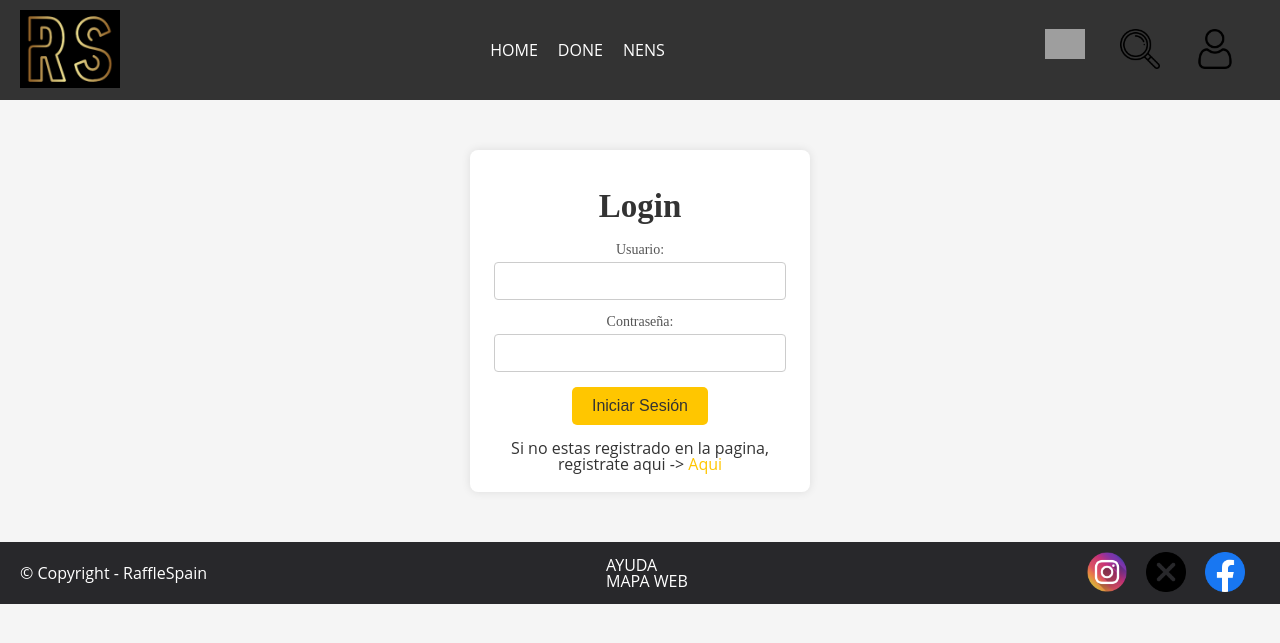
After one commit to alaedev23/RaffleSpainBoot, a PHP site: page /public/html/login.html in a window 1280 px wide. The commit adds this page. Shown: the top 643 px of the page. Run offline with PHP 8.4, Linux system fonts and the light colour scheme; some web fonts are replaced; grey boxes are pictures that could not be loaded.

Commit message:
Creacion login, registro y mejora de pagina producto

```diff
--- a/abstract/_variables.scss
+++ b/abstract/_variables.scss
@@ -1,5 +1,6 @@
 :root {
     --color-dorado: #ffc600;
+    --color-dorado-fuerte: #c29800;
     --color-negro-fondo: #333;
     --color-blanco-oscuro: #f5f5f5;
     --fuente-titulo: "AlegreyaSans";
--- a/main.scss
+++ b/main.scss
@@ -16,6 +16,7 @@
 @import 'components/search';
 @import 'components/comentarioProducto';
 @import 'components/producto';
+@import 'components/login';
 
 
 @import 'layout/footer';
--- a/public/css/main.css
+++ b/public/css/main.css
@@ -96,6 +96,14 @@ li:hover, a:hover {
   transition: 0.4s;
 }
 
+.enlace_invertido {
+  color: var(--color-dorado);
+}
+
+.enlace_invertido:hover {
+  color: var(--color-dorado-fuerte);
+}
+
 p, li, button, label, option {
   font-size: 16px;
 }
@@ -146,6 +154,7 @@ p, li, button, label, option {
 }
 :root {
   --color-dorado: #ffc600;
+  --color-dorado-fuerte: #c29800;
   --color-negro-fondo: #333;
   --color-blanco-oscuro: #f5f5f5;
   --fuente-titulo: "AlegreyaSans";
@@ -360,9 +369,19 @@ header img {
 }
 
 #comentarioProducto {
+  padding: 20px;
+  margin-top: 20px;
+  margin: 0 auto;
+  max-width: 1000px;
+}
+#comentarioProducto .comentario {
   background-color: #fff;
   padding: 20px;
-  margin-top: 20px;
+  margin-bottom: 20px;
+}
+#comentarioProducto .comentario h3 {
+  color: black;
+  padding-bottom: 10px;
 }
 
 #producto {
@@ -443,6 +462,52 @@ header img {
   padding: 20px;
   margin-right: 10px;
   margin-bottom: 10px;
+}
+
+#login {
+  padding: 50px 0px;
+}
+#login #login-container {
+  background-color: #fff;
+  border-radius: 8px;
+  padding: 20px;
+  -webkit-box-shadow: 0 0 10px rgba(0, 0, 0, 0.1);
+          box-shadow: 0 0 10px rgba(0, 0, 0, 0.1);
+  width: 300px;
+  text-align: center;
+  margin: 0 auto;
+}
+#login #login-container h3 {
+  padding-top: 10px;
+}
+#login #login-container h2 {
+  margin-bottom: 20px;
+  color: #333;
+}
+#login #login-container .login-form {
+  display: -webkit-box;
+  display: -ms-flexbox;
+  display: flex;
+  -webkit-box-orient: vertical;
+  -webkit-box-direction: normal;
+      -ms-flex-direction: column;
+          flex-direction: column;
+}
+#login #login-container .form-group {
+  margin-bottom: 15px;
+}
+#login #login-container .form-group label {
+  font-size: 14px;
+  margin-bottom: 5px;
+  display: block;
+  color: #555;
+}
+#login #login-container .form-group input {
+  width: 90%;
+  padding: 10px;
+  border: 1px solid #ccc;
+  border-radius: 4px;
+  font-size: 14px;
 }
 
 #tendencies, #trobats {
--- /dev/null
+++ b/public/html/login.html
@@ -0,0 +1,72 @@
+<!DOCTYPE html>
+<html lang="en">
+<head>
+    <meta charset="UTF-8">
+    <meta name="viewport" content="width=device-width, initial-scale=1.0">
+    <title>Login</title>
+    <link rel="stylesheet" href="../css/main.css">
+    <link rel="shortcut icon" href="../img/logo.png" type="image/x-icon">
+    <script defer src="../js/script.js"></script>
+</head>
+<body>
+    <header>
+        <div>
+            <a href="home.html" id="logo"><img src="../img/logo.png" alt="Logo"></a>
+            <nav>
+                <ul id="aparecer">
+                    <li>HOME</li>
+                    <li>DONE</li>
+                    <li>NENS</li>
+                </ul>
+                <ul id="menu">
+                    <li>HOME</li>
+                    <li>DONE</li>
+                    <li>NENS</li>
+                </ul>
+            </nav>
+        </div>
+        <nav>
+            <ul>
+                <li><a href=""><img class="icono" src="../img/cesta.png" alt="Cesta"></a></li>
+                <li><a href="search.html"><img class="icono" src="../img/lupa.png" alt="Buscador"></a></li>
+                <li><a href=""><img class="icono" src="../img/user.png" alt="User"></a></li>
+                <img src="../img/menu.png" alt="Icono menú" class="menu">
+            </ul>
+        </nav>
+    </header>
+    <section id="login">
+        <div id="login-container">
+            <h2>Login</h2>
+            <form class="login-form" action="#" method="post">
+                <div class="form-group">
+                    <label for="username">Usuario:</label>
+                    <input type="text" id="username" name="username" required>
+                </div>
+                <div class="form-group">
+                    <label for="password">Contraseña:</label>
+                    <input type="password" id="password" name="password" required>
+                </div>
+                <div class="form-group">
+                    <button class="btn" type="submit">Iniciar Sesión</button>
+                </div>
+            </form>
+            <p>Si no estas registrado en la pagina, registrate aqui -> <a class="enlace_invertido" href="registro.html">Aqui</a></p>
+        </div>
+    </section>
+    <footer>
+        <p>© Copyright - RaffleSpain</p>
+        <nav>
+            <ul>
+                <li>AYUDA</li>
+                <li>MAPA WEB</li>
+            </ul>
+        </nav>
+        <div>
+            <a href="https://www.instagram.com/"><img class="icono" src="../img/instagram.png" alt="Instagram"></a>
+            <a href="https://twitter.com/?lang=es"><img class="icono" src="../img/twitter.png" alt="Twitter"></a>
+            <a href="https://www.facebook.com/?locale=es_ES"><img class="icono" src="../img/facebook.png"
+                    alt="Facebook"></a>
+        </div>
+    </footer>
+</body>
+</html>
```
Also changed, not shown: base/_base.scss (+8 -0 lines), components/_comentarioProducto.scss (+14 -1 lines), components/_login.scss (added, +50 -0 lines), public/html/producto.html (+12 -4 lines), public/html/registro.html (added, +54 -0 lines), public/css/main.min.css, 2 other files.
